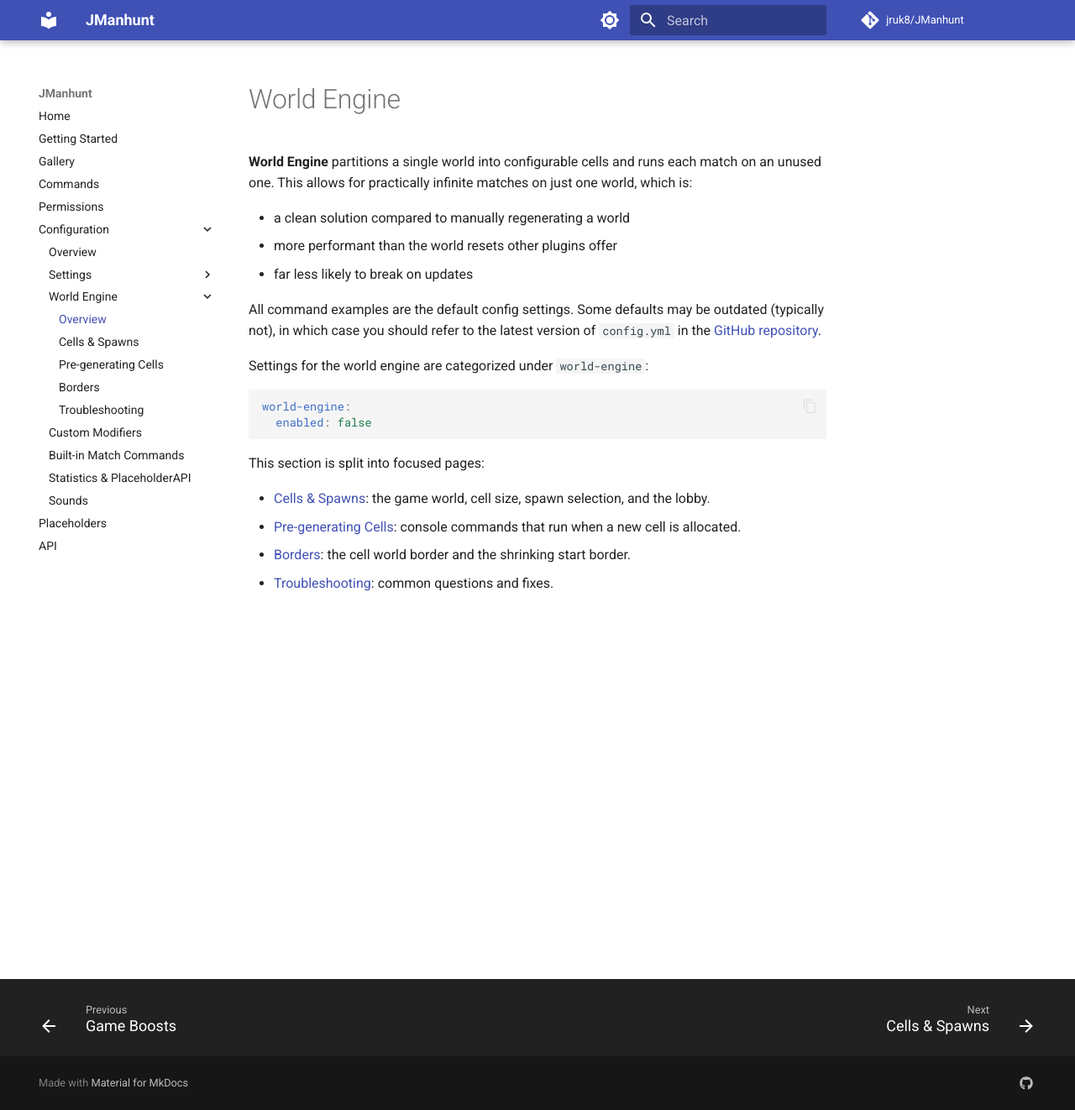
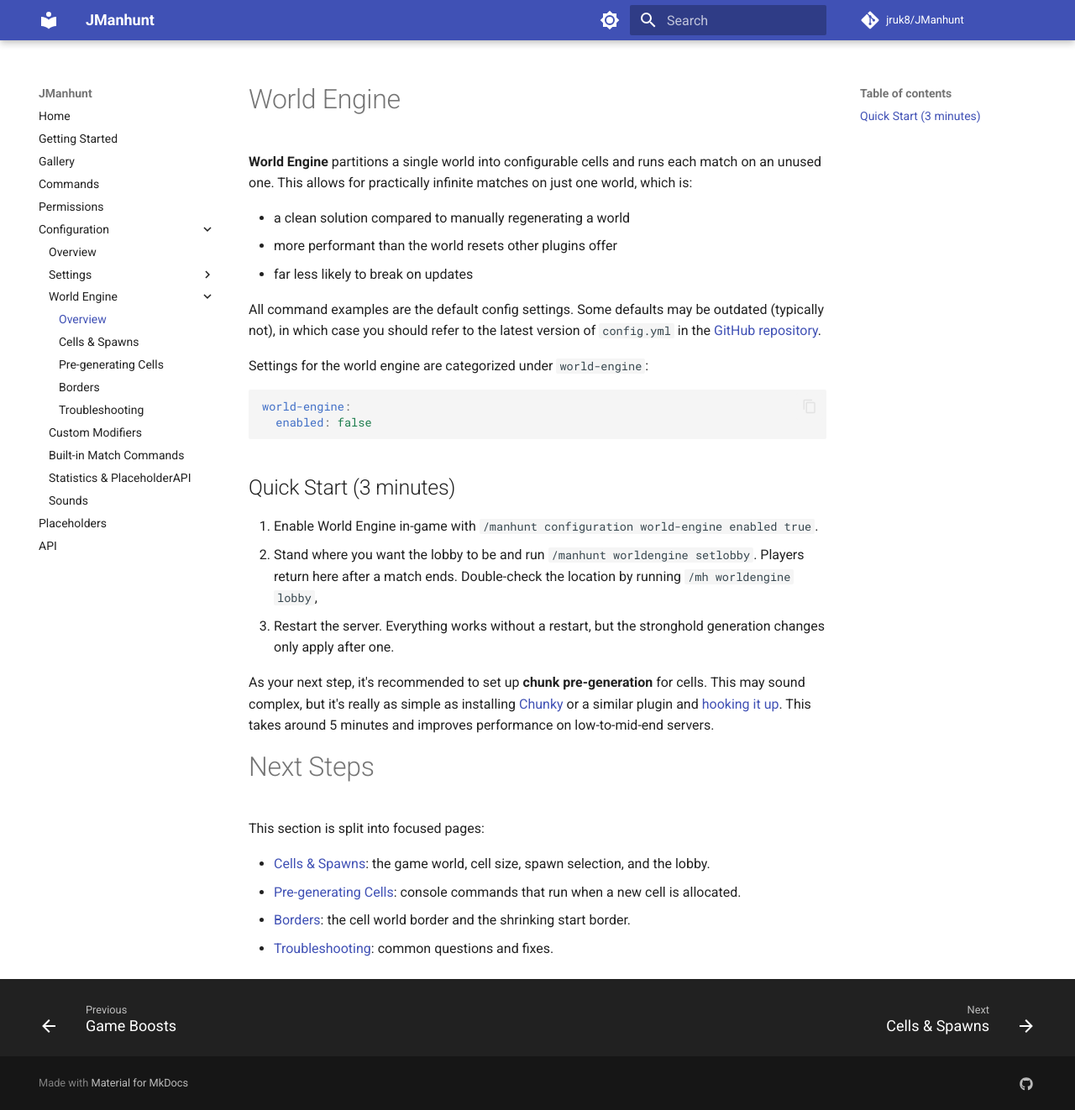
Before and after one commit to jruk8/JManhunt, an MkDocs documentation site: the page built from docs/configuration/world-engine.md, in a window 1280 px wide and 1322 px high. Shown: the whole window at 84% size. Built offline with MkDocs 1.6.1 and Material for MkDocs 9.7.7, drawn with Linux system fonts in a browser that asks for light colours; comment, search, counter and statistics services are not loaded.

Commit message:
fix: fixes

````diff
--- a/docs/configuration/world-engine.md
+++ b/docs/configuration/world-engine.md
@@ -20,6 +20,22 @@ world-engine:
   enabled: false
 ```
 
+## Quick Start (3 minutes)
+
+1. Enable World Engine in-game with `/manhunt configuration world-engine enabled true`.
+2. Stand where you want the lobby to be and run `/manhunt worldengine setlobby`.
+   Players return here after a match ends. Double-check the
+   location by running `/mh worldengine lobby`,
+3. Restart the server. Everything works without a restart, but the stronghold
+   generation changes only apply after one.
+
+As your next step, it's recommended to set up **chunk pre-generation** for cells. This
+may sound complex, but it's really as simple as installing [Chunky](https://modrinth.com/plugin/chunky) or a similar plugin
+and [hooking it up](world-engine/pregenerating-cells.md). This takes around 5 minutes
+and improves performance on low-to-mid-end servers.
+
+# Next Steps
+
 This section is split into focused pages:
 
 - [Cells & Spawns](world-engine/cells-spawns.md): the game world, cell
````
Also changed, not shown: docs/configuration/settings/match-start-end.md (+2 -0 lines), docs/configuration/world-engine/pregenerating-cells.md (+10 -1 lines), docs/configuration/world-engine/troubleshooting.md (+1 -1 lines), src/main/resources/config.yml (+4 -3 lines), 1 other file.
